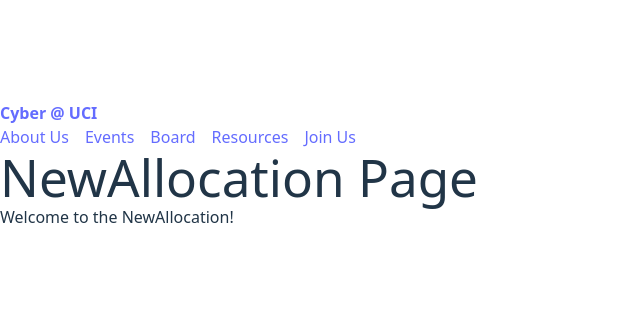
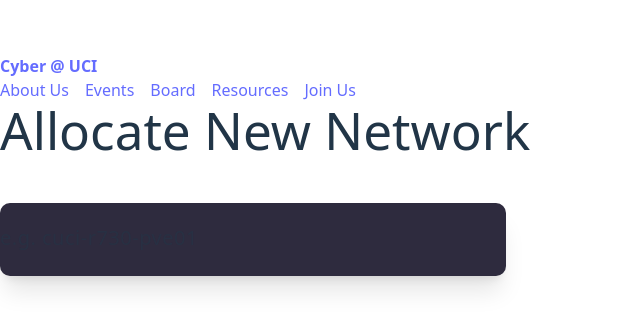
Before and after one commit to padotada/EasyVM_Frontend, a React (Vite) app in the folder easyvm/: page /resources in a window 1280 px wide. Shown: the part 235-564 px from the top of the page, without its empty margins (0-640 px from the left). Built offline with nearby package versions, Linux system fonts and the light colour scheme.

Commit message:
implemented textbox component

```diff
--- /dev/null
+++ b/easyvm/src/components/textbox.tsx
@@ -0,0 +1,21 @@
+interface textbox {
+	title: string;
+	placeholder: string;
+}
+
+function textbox({ title, placeholder }: textbox) {
+	return (
+		<>
+			<h3 className="text-white font-sans text-[24px] font-bold tracking-wide mb-2">
+				{title}
+			</h3>
+			<input
+				type="text"
+				placeholder={placeholder}
+				className="w-[506px] h-[73px] rounded-[10px] bg-[#2E2B3E] shadow-xl placeholder:text-[20px] placeholder:tracking-wide"
+			/>
+		</>
+	);
+}
+
+export default textbox;
--- a/easyvm/src/pages/new_allocation.tsx
+++ b/easyvm/src/pages/new_allocation.tsx
@@ -1,12 +1,16 @@
-import React from 'react';
+import React from "react";
+import Textbox from "../components/textbox";
 
 const NewAllocation: React.FC = () => {
-    return (
-        <div>
-            <h1>NewAllocation Page</h1>
-            <p>Welcome to the NewAllocation!</p>
-        </div>
-    );
+	return (
+		<div>
+			<h1>Allocate New Network</h1>
+			<Textbox
+				title="Target node name"
+				placeholder="e.g. cuci-r730-pve01"
+			/>
+		</div>
+	);
 };
 
 export default NewAllocation;
```
